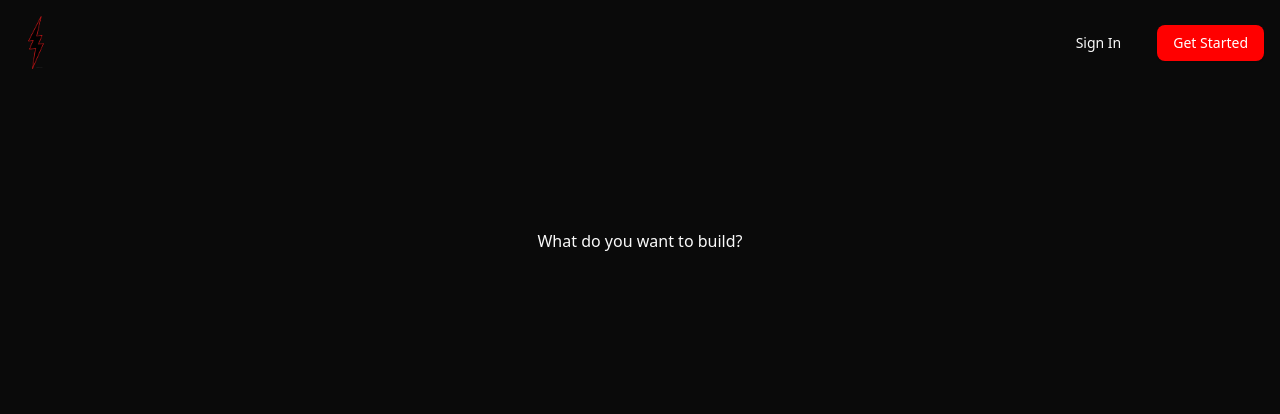
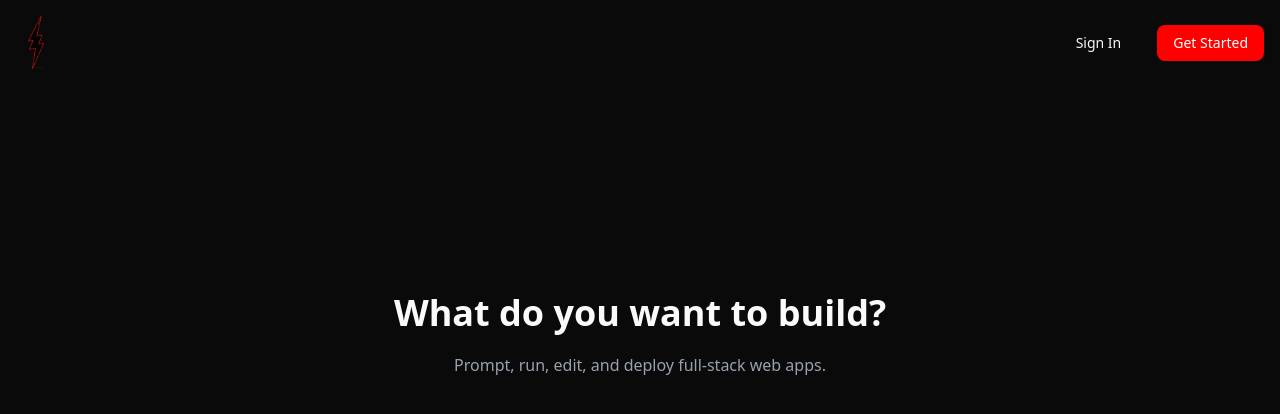
Before and after one commit to y4-5H0/bolt.ai, a Next.js app: page / in a window 1280 px wide. Shown: the top 414 px of the page. Built offline with nearby package versions, Linux system fonts and the light colour scheme.

Commit message:
Auto commit - 2025-05-02 01:07:35

```diff
--- a/components/custom/Bottom.jsx
+++ b/components/custom/Bottom.jsx
@@ -3,8 +3,9 @@ import React from 'react'
 
 function Bottom() {
   return (
-    <div className='flex flex-col items-center justify-center mt-36 gap-5'>
-        <h2>{Lookup.HERO_HEADING}</h2>
+    <div className='flex flex-col items-center justify-center mt-36 xl:mt-52 gap-5'>
+        <h2 className='font-bold text-4xl'>{Lookup.HERO_HEADING}</h2>
+        <p className='text-gray-400 font-medium'>{Lookup.HERO_DESC}</p>
     </div>
   )
 }
```
